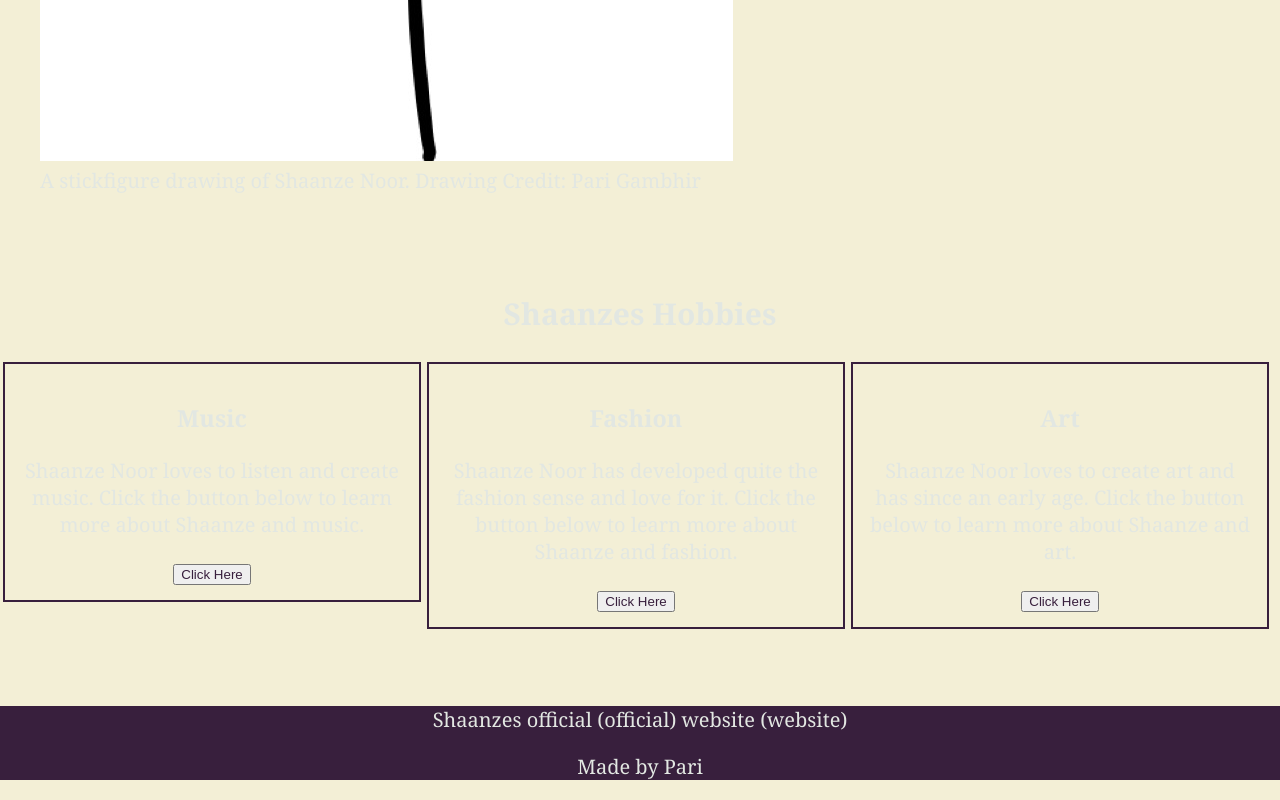
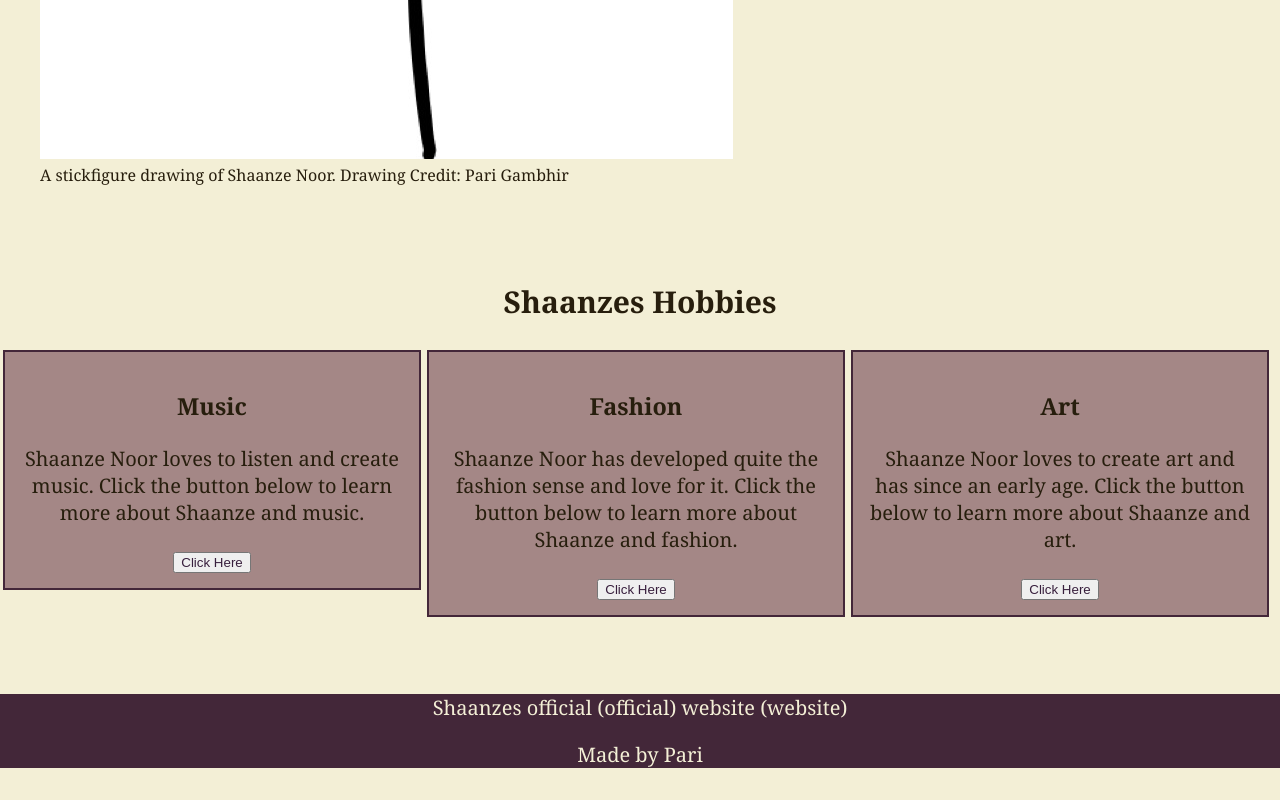
Before and after one commit to parigambhir/firstcssassessment, a plain HTML site: page index.html in a window 1280 px wide. Shown: the part 819-1619 px from the top of the page. Drawn offline with Linux system fonts and the light colour scheme.

Commit message:
added more colours

```diff
--- a/index.html
+++ b/index.html
@@ -31,7 +31,8 @@
         padding: 15px;
         border: 2px;
         border-style: solid;
-        border-color: #381f3d;
+        border-color: #432739;
+        background-color: #a48786;
         text-align: center;
       }
       /* Clear floats after the columns which allow them to be side by side*/
@@ -41,7 +42,7 @@
         clear: both;
       }
       /* mostly text decoration for the buttons any any other words*/
-      span {
+      button {
         text-decoration: bold;
         color: #381f3d;
       }
@@ -89,9 +90,7 @@
             Shaanze Noor loves to listen and create music. Click the button
             below to learn more about Shaanze and music.
           </p>
-          <button class="button-link">
-            <span>Click Here</span>
-          </button>
+          <button class="button-link">Click Here</button>
         </div>
         <div class="column">
           <h3>Fashion</h3>
@@ -99,9 +98,7 @@
             Shaanze Noor has developed quite the fashion sense and love for it.
             Click the button below to learn more about Shaanze and fashion.
           </p>
-          <button class="button-link">
-            <span>Click Here</span>
-          </button>
+          <button class="button-link">Click Here</button>
         </div>
         <div class="column">
           <h3>Art</h3>
@@ -109,9 +106,7 @@
             Shaanze Noor loves to create art and has since an early age. Click
             the button below to learn more about Shaanze and art.
           </p>
-          <button class="button-link">
-            <span>Click Here</span>
-          </button>
+          <button class="button-link">Click Here</button>
         </div>
       </section>
       <br />
--- a/stylesheets/css-pages-styles.css
+++ b/stylesheets/css-pages-styles.css
@@ -2,24 +2,24 @@
 body {
   margin: 0px;
   background-color: #f3efd6;
-  color: #e2e7e2;
+  color: #271e0d;
   font-size: 20px;
   font-family: Georgia, "Times New Roman", Times, serif;
 }
 /*styling and what makes the header take up all the screen width*/
 header {
-  background-color: #381f3d;
+  background-color: #432739;
   width: 100%;
-  color: #e2e7e2;
+  color: #f3efd6;
 }
 /*styling for the footer and so it takes up the full screen width*/
 footer {
-  background-color: #381f3d;
+  background-color: #432739;
   width: 100%;
   padding: 8 px;
   margin: 0px;
   text-align: center;
-  color: #e2e7e2;
+  color: #f3efd6;
 }
 /*styles the navigation elements*/
 .nav-link {
@@ -27,7 +27,7 @@ footer {
   margin: 0px;
   font-size: 18px;
   background-color: #241427;
-  color: #e2e7e2;
+  color: #f3efd6;
 }
 /*displays the li elements in the anchor tags to be inline blocks so they sit beside each other in the nav bar*/
 .nav-link li {
@@ -36,8 +36,8 @@ footer {
 }
 /*allows the element to change colours when the user hovers over it*/
 .nav-link:hover {
-  background: #e2e7e2;
-  color: #100811;
+  background: #acc524;
+  color: #271e0d;
 }
 /*exra styling for the main header*/
 h1 {
@@ -52,3 +52,6 @@ ul {
   background-color: #241427;
   list-style-type: none;
 }
+figure {
+  font-size: 16px;
+}
```
Also changed, not shown: music.html (+5 -0 lines).
